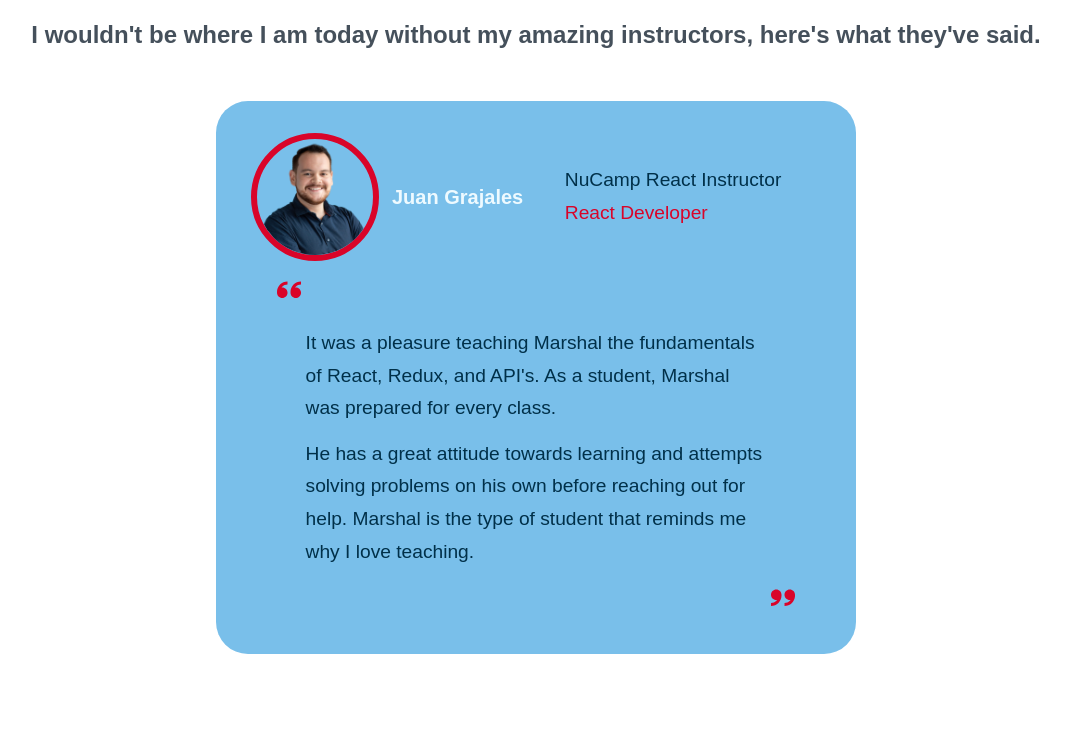
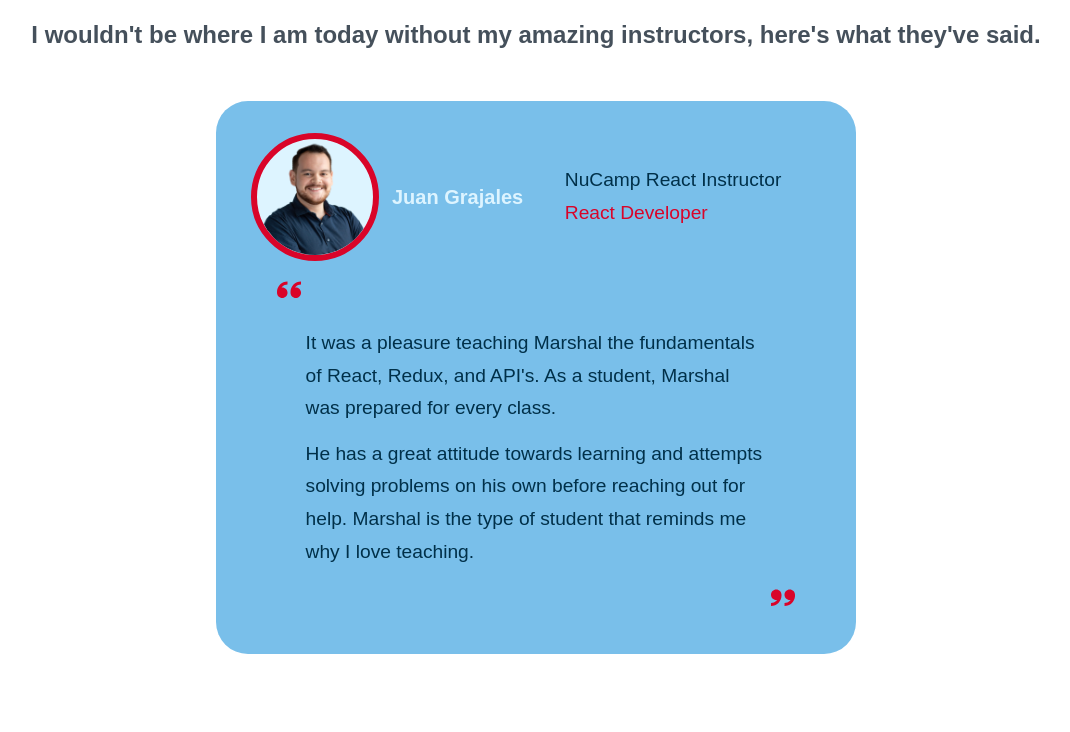
Before and after one commit to remarshal/marshal-rocks-react, a React (Create React App) app: page / in a window 1280 px wide. Shown: the part 8160-8892 px from the top of the page, without its empty margins (104-1174 px from the left). Built offline with nearby package versions, Linux system fonts and the light colour scheme; a web font is replaced by a local one.

Commit message:
added background color to instructor images

```diff
--- a/src/Components/testimonials.css
+++ b/src/Components/testimonials.css
@@ -26,6 +26,7 @@
   aspect-ratio: 1/1;
   border-radius: 50%;
   border: 0.4rem solid var(--color-primary);
+  background-color: var(--color-pale-varient);
 }
 
 .client--img:hover {
@@ -36,7 +37,7 @@
 }
 
 .client--name {
-  color: var(--color-pale);
+  color: var(--color-pale-varient);
 }
 
 .client--name:hover {
```
Also changed, not shown: src/assets/img/testimonials/olivia.png.
